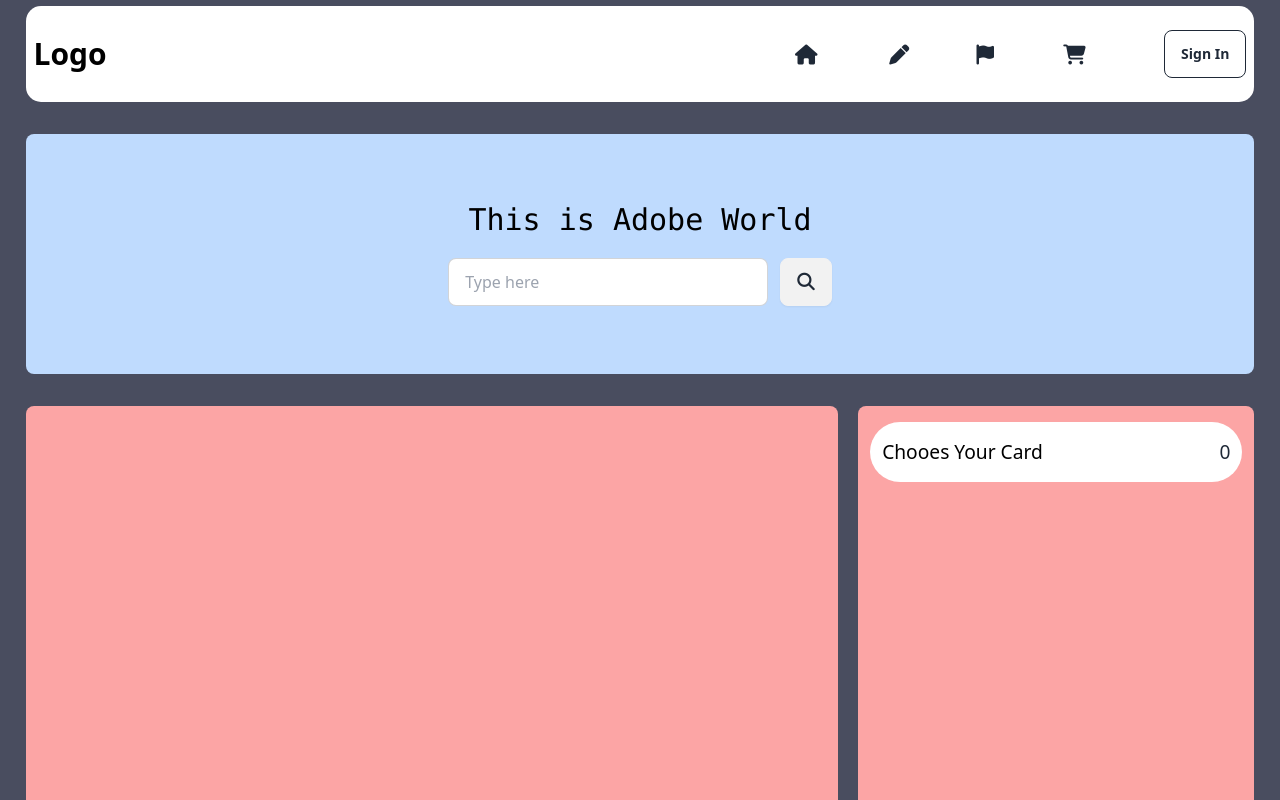
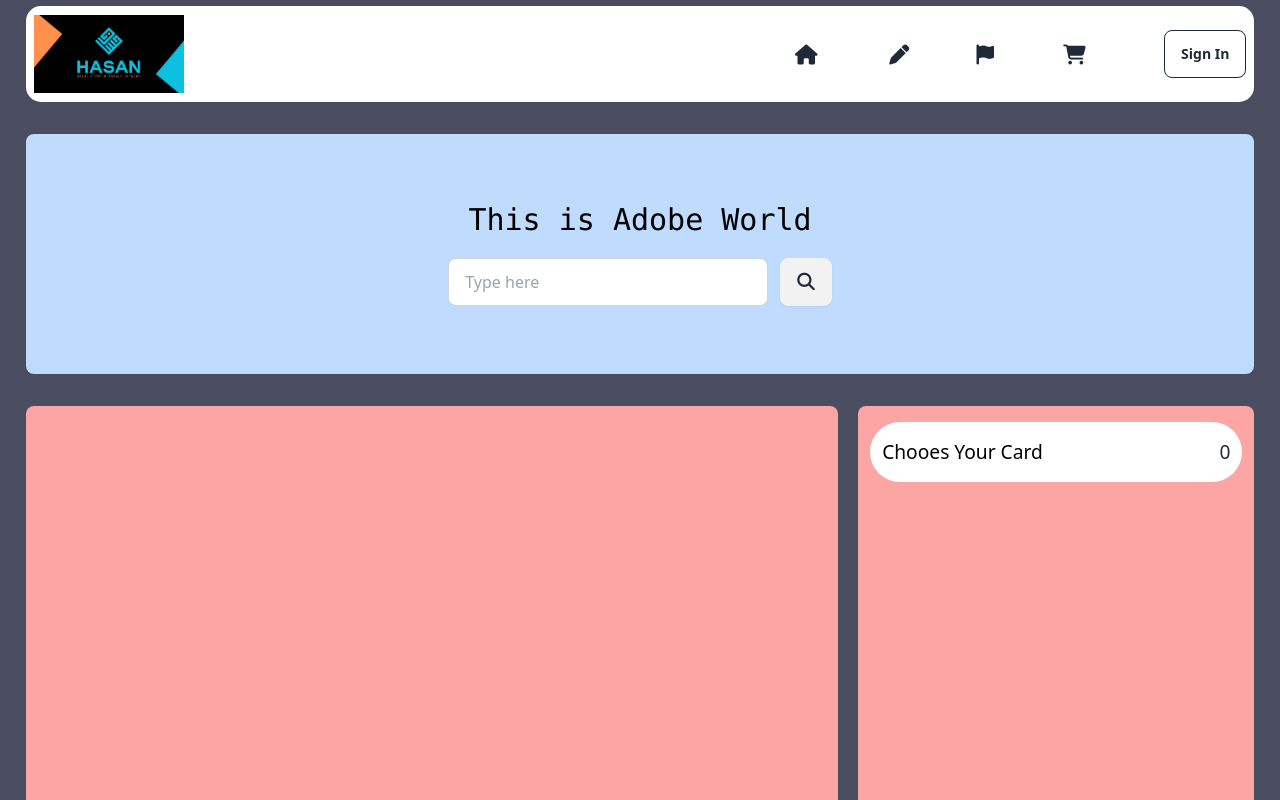
Before and after one commit to Hasan7584/exam, a plain HTML site: page index.html in a window 1280 px wide. Shown: the top 800 px of the page. Drawn offline with nearby package versions, Linux system fonts and the light colour scheme; no server answers.

Commit message:
first commit

```diff
--- a/index.html
+++ b/index.html
@@ -17,7 +17,8 @@
     <div class="main">
         <div class="page1">
             <div class="navbar bg-base-100 rounded-[15px] flex justify-between">
-                <h1 class="text-3xl text-black font-semibold">Logo</h1>
+                <!-- <h1 class="text-3xl text-black font-semibold">HASAN</h1> -->
+                 <h1> <img width="150px"   src="./images.png" alt=""></h1>
                 <div class="flex gap-16 h-[80px] sm:gap-4 lg:gap-16 md:gap-16 home">
                     <div class="flex gap-10 h-[80px] relative sm:gap-3 md:gap-10 lg:gap-10 has max-sm:hidden">
                         <div class="h-[100%] flex flex-col items-center">
@@ -51,7 +52,7 @@
                     <button class="btn search"><i class="fa-solid fa-magnifying-glass fa-lg"></i></button>
                 </div>
             </div>
-            <section class="min-h-[80vh] w-full grid lg:grid-cols-3 gap-5 mt-8 md:grid-cols-2">
+            <section class="min-h-[80vh] w-full grid lg:grid-cols-3 gap-5 mt-8 md:grid-cols-2 " >
                 <div class="bg-red-300 col-span-2 rounded-lg container grid lg:grid-cols-2 md:grid-cols-2 md:col-span-2 gap-5 p-5 sm:grid-cols-1">
 
                 </div>
```
Also changed, not shown: images.png (added).
